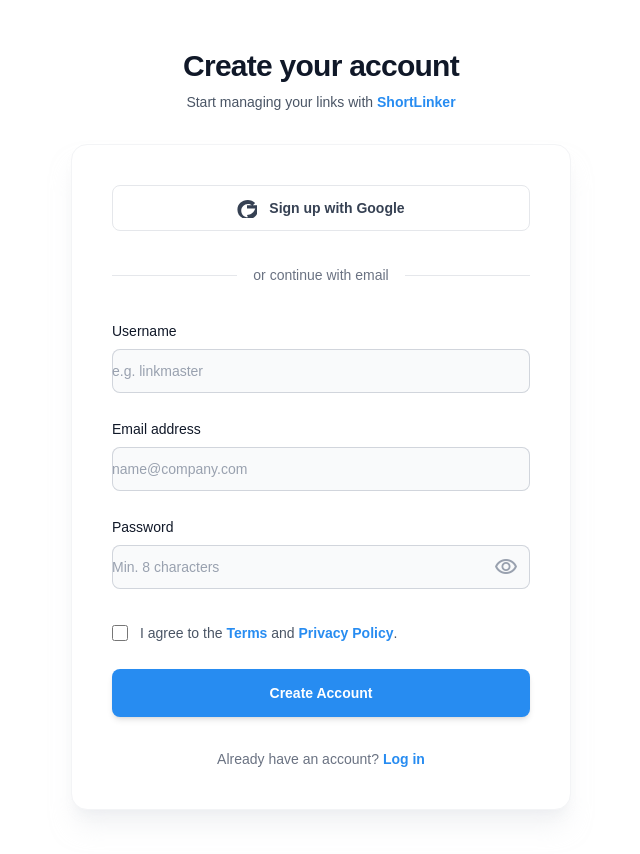
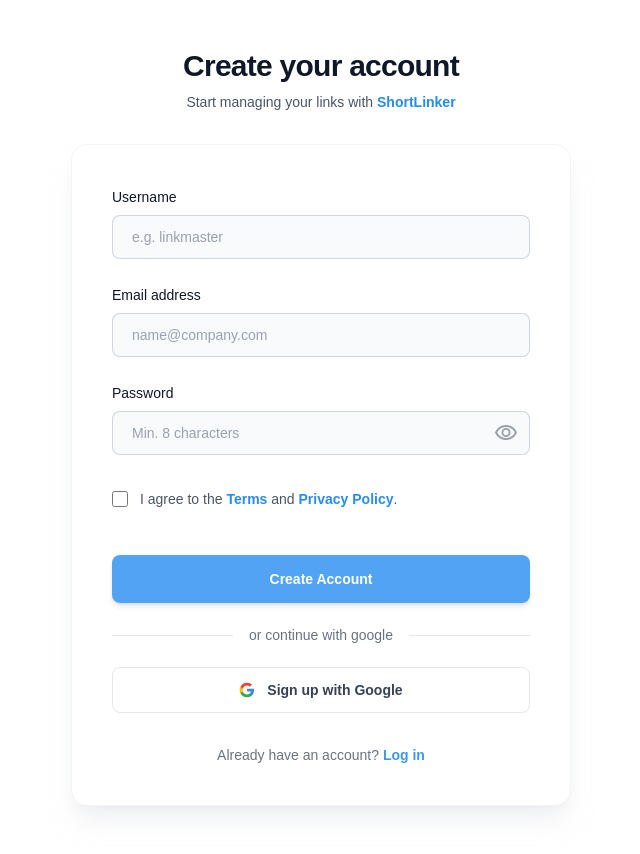
Before and after one commit to FahimHaowlader/shortlinker, a React (Vite) app in the folder frontend/: page /register in a window 1280 px wide. Shown: the top 854 px of the page, without its empty margins (319-959 px from the left). Built offline with nearby package versions, Linux system fonts and the light colour scheme; no server answers.

Commit message:
register page design done

```diff
--- a/frontend/src/Pages/RegisterPage.jsx
+++ b/frontend/src/Pages/RegisterPage.jsx
@@ -74,27 +74,8 @@ const RegisterPage = () => {
         <div className="sm:mx-auto sm:w-full sm:max-w-[500px] ">
           <div className="bg-white dark:bg-surface-dark px-6 py-10 shadow-xl shadow-gray-200/50 dark:shadow-none sm:rounded-2xl sm:px-10 border border-gray-100 dark:border-gray-800">
 
-            <div>
-              <button
-                onClick={handleGoogleSignUp}
-                className="flex w-full items-center justify-center gap-3 rounded-lg border border-gray-200 dark:border-gray-700 bg-white dark:bg-surface-dark px-4 py-3 text-sm font-semibold text-gray-700 dark:text-gray-200 hover:bg-gray-50 dark:hover:bg-[#252f3e] transition-all"
-                type="button"
-              >
-                <svg aria-hidden="true" className="h-5 w-5" viewBox="0 0 24 24">
-                  <path d="M12.0003 20.45c4.6667 0 8.5833-3.25 9.9167-7.7167H12.0003v-4.0666h13.25c.1667 1.3.25 2.65.25 4.0833 0 7.4167-5.0833 12.75-12.5 12.75C5.642 25.5.5003 20.3583.5003 14 .5003 7.6417 5.642 2.5 13.0003 2.5c3.3333 0 6.4167 1.25 8.75 3.4167l-3.3333 3.3333c-1.25-1.1667-2.9167-1.9167-5.4167-1.9167-4.3333 0-7.9167 3.5833-7.9167 7.9167s3.5833 7.9167 7.9167 7.9167z" fill="currentColor"></path>
-                </svg>
-                Sign up with Google
-              </button>
-            </div>
 
-            <div className="relative mt-8 mb-8">
-              <div className="absolute inset-0 flex items-center">
-                <div className="w-full border-t border-gray-200 dark:border-gray-700"></div>
-              </div>
-              <div className="relative flex justify-center text-sm leading-6">
-                <span className="bg-white dark:bg-surface-dark px-4 text-gray-500 dark:text-gray-400">or continue with email</span>
-              </div>
-            </div>
+
 
             {error && (
               <div className="mb-4 p-3 rounded-lg bg-red-50 dark:bg-red-900/20 text-red-600 dark:text-red-400 text-xs font-medium text-center border border-red-100 dark:border-red-800">
@@ -107,7 +88,7 @@ const RegisterPage = () => {
               <div>
                 <label className="block text-sm font-medium leading-6 text-gray-900 dark:text-gray-200 mb-1.5" htmlFor="username">Username</label>
                 <input
-                  className="block w-full rounded-lg border-0 py-3 text-gray-900 dark:text-white ring-1 ring-inset ring-gray-300 dark:ring-gray-700 placeholder:text-gray-400 focus:ring-2 focus:ring-primary bg-gray-50 dark:bg-[#252f3e] sm:text-sm transition-all"
+                  className="block w-full p-5 rounded-lg border-0 py-3 text-gray-900 dark:text-white ring-1 ring-inset ring-gray-300 dark:ring-gray-700 placeholder:text-gray-400 focus:ring-2 focus:ring-primary bg-gray-50 dark:bg-[#252f3e] sm:text-sm transition-all"
                   id="username"
                   type="text"
                   required
@@ -119,7 +100,7 @@ const RegisterPage = () => {
               <div>
                 <label className="block text-sm font-medium leading-6 text-gray-900 dark:text-gray-200 mb-1.5" htmlFor="email">Email address</label>
                 <input
-                  className="block w-full rounded-lg border-0 py-3 text-gray-900 dark:text-white ring-1 ring-inset ring-gray-300 dark:ring-gray-700 placeholder:text-gray-400 focus:ring-2 focus:ring-primary bg-gray-50 dark:bg-[#252f3e] sm:text-sm transition-all"
+                  className="block p-5 w-full rounded-lg border-0 py-3 text-gray-900 dark:text-white ring-1 ring-inset ring-gray-300 dark:ring-gray-700 placeholder:text-gray-400 focus:ring-2 focus:ring-primary bg-gray-50 dark:bg-[#252f3e] sm:text-sm transition-all"
                   id="email"
                   type="email"
                   required
@@ -132,7 +113,7 @@ const RegisterPage = () => {
                 <label className="block text-sm font-medium leading-6 text-gray-900 dark:text-gray-200 mb-1.5" htmlFor="password">Password</label>
                 <div className="relative">
                   <input
-                    className="block w-full rounded-lg border-0 py-3 pr-10 text-gray-900 dark:text-white ring-1 ring-inset ring-gray-300 dark:ring-gray-700 placeholder:text-gray-400 focus:ring-2 focus:ring-primary bg-gray-50 dark:bg-[#252f3e] sm:text-sm transition-all"
+                    className="block p-5 w-full rounded-lg border-0 py-3 pr-10 text-gray-900 dark:text-white ring-1 ring-inset ring-gray-300 dark:ring-gray-700 placeholder:text-gray-400 focus:ring-2 focus:ring-primary bg-gray-50 dark:bg-[#252f3e] sm:text-sm transition-all"
                     id="password"
                     type={showPassword ? "text" : "password"}
                     required
@@ -166,22 +147,46 @@ const RegisterPage = () => {
                   </label>
                 </div>
               </div>
-              <div>
+              <div className='inline-block w-full mt-5'>
                 <button
                   disabled={loading}
-                  className="flex w-full justify-center rounded-lg bg-primary px-3 py-3 text-sm font-bold leading-6 text-white shadow-md hover:bg-blue-600 focus-visible:outline-primary transition-all transform hover:-translate-y-0.5 disabled:opacity-70 disabled:hover:translate-y-0 disabled:cursor-not-allowed"
+                  className="flex w-full justify-center rounded-lg bg-primary/80 px-3 py-3 text-sm font-bold leading-6 text-white shadow-md hover:bg-primary focus-visible:outline-primary transition-all transform hover:-translate-y-0.5 disabled:opacity-70 disabled:hover:translate-y-0 disabled:cursor-not-allowed"
                   type="submit"
                 >
                   {loading ? 'Creating Account...' : 'Create Account'}
                 </button>
               </div>
             </form>
+             <div className="relative mt-5 mb-5">
+              <div className="absolute inset-0 flex items-center">
+                <div className="w-full border-t border-gray-200 dark:border-gray-700"></div>
+              </div>
+              <div className="relative flex justify-center text-sm leading-6">
+                <span className="bg-white dark:bg-surface-dark px-4 text-gray-500 dark:text-gray-400">or continue with google</span>
+              </div>
+            </div>
+             <div>
+              <button
+                onClick={handleGoogleSignUp}
+                className="flex w-full items-center justify-center gap-3 rounded-lg border border-gray-200 dark:border-gray-700 bg-white dark:bg-surface-dark px-4 py-3 text-sm font-semibold text-gray-700 dark:text-gray-200 hover:bg-gray-50 dark:hover:bg-[#252f3e] transition-all"
+                type="button"
+              >
+                  <svg className="h-4 w-4" viewBox="0 0 24 24">
+              <path d="M22.56 12.25c0-.78-.07-1.53-.2-2.25H12v4.26h5.92c-.26 1.37-1.04 2.53-2.21 3.31v2.77h3.57c2.08-1.92 3.28-4.74 3.28-8.09z" fill="#4285F4"></path>
+              <path d="M12 23c2.97 0 5.46-.98 7.28-2.66l-3.57-2.77c-.98.66-2.23 1.06-3.71 1.06-2.86 0-5.29-1.93-6.16-4.53H2.18v2.84C3.99 20.53 7.7 23 12 23z" fill="#34A853"></path>
+              <path d="M5.84 14.09c-.22-.66-.35-1.36-.35-2.09s.13-1.43.35-2.09V7.07H2.18C1.43 8.55 1 10.22 1 12s.43 3.45 1.18 4.93l2.85-2.22.81-.62z" fill="#FBBC05"></path>
+              <path d="M12 5.38c1.62 0 3.06.56 4.21 1.64l3.15-3.15C17.45 2.09 14.97 1 12 1 7.7 1 3.99 3.47 2.18 7.07l3.66 2.84c.87-2.6 3.3-4.53 6.16-4.53z" fill="#EA4335"></path>
+            </svg>
+                Sign up with Google
+              </button>
+            </div>
 
             <p className="mt-8 text-center text-sm text-gray-500 dark:text-gray-400">
               Already have an account?
-              <Link to="/login" className="font-semibold text-primary hover:text-blue-500 transition-colors ml-1">Log in</Link>
+              <Link to="/login" className="font-semibold text-primary/90 hover:text-primary  hover:underline transition-colors ml-1">Log in</Link>
             </p>
           </div>
+
         </div>
       </div>
     </div>
```
